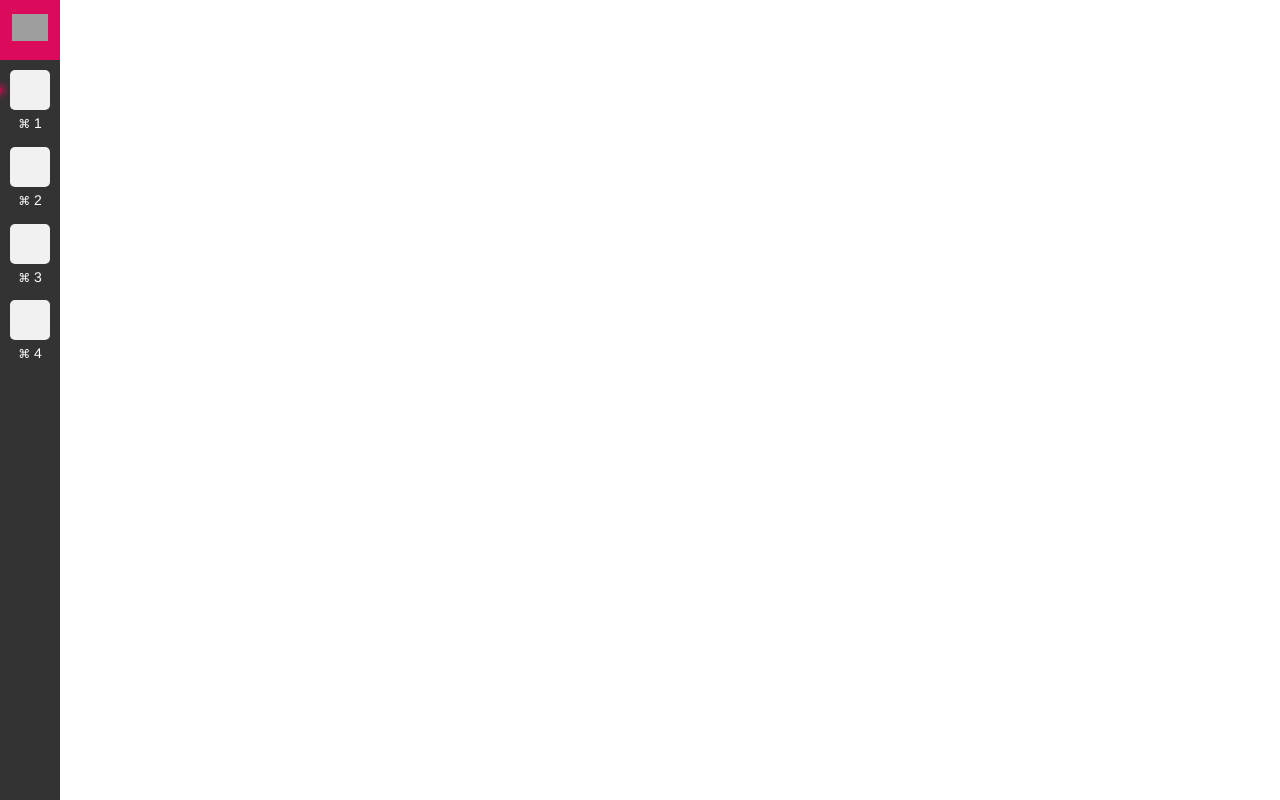
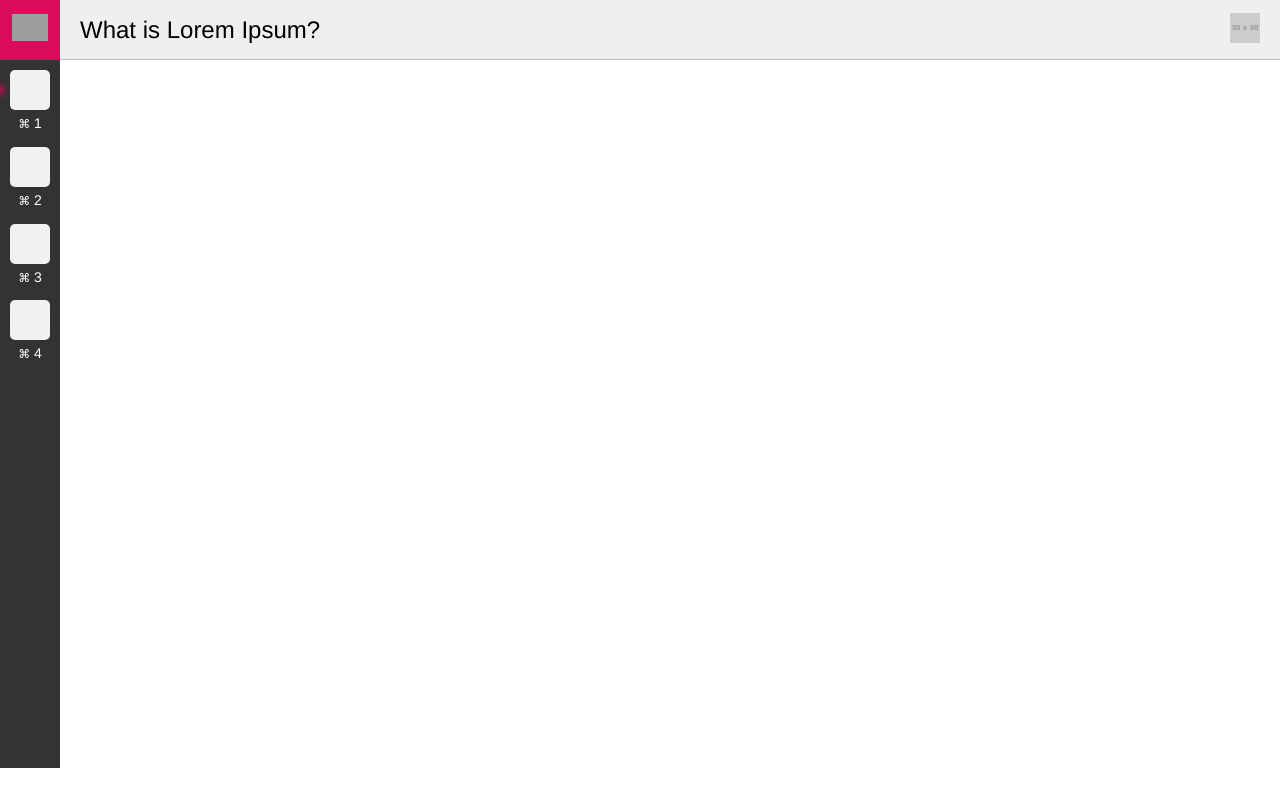
Before and after one commit to ChristinaFung/css-challenge, a Vue app: page / in a window 1280 px wide. Built offline with nearby package versions, Linux system fonts and the light colour scheme; grey boxes are pictures that could not be loaded.

Commit message:
WIP content header markup + styles

```diff
--- a/src/App.vue
+++ b/src/App.vue
@@ -4,6 +4,15 @@
     <Sidebar :users="content.users" :activeUser="state.activeUser" @set-user="setUser"/>
 
     <div class="content-container">
+      <div class="content-header">
+        <h1 class="content-title">{{ content.header.title }}</h1>
+        <div class="hamburger-container">
+          <div class="hamburger-icon">
+            <!-- TODO: Need hamburger icon -->
+            <img src="http://placehold.it/30x30" alt="">
+          </div>
+        </div>
+      </div>
     <!-- Header component -->
     <!-- MessagePreview component -->
     <!-- MessageWindow component -->
@@ -40,11 +49,14 @@ export default {
 <style lang="scss">
 @import "@/styles/setup.scss";
 
+
 #app {
   font-family: Helvetica, Arial, sans-serif;
   -webkit-font-smoothing: antialiased;
   -moz-osx-font-smoothing: grayscale;
   min-width: 1024px;
+  min-height: 768px;
+  display: flex;
 }
 
 * {
@@ -60,4 +72,25 @@ body {
   overflow: auto;
   height: 100vh;
 }
+
+.content-container {
+  width: calc(100% - 6rem)
+}
+
+.content-header {
+  background: $grey;
+  border-bottom: 1px solid $grey-border;
+  padding: 0 2rem;
+  line-height: 1;
+  height: 6rem;
+  display: flex;
+  justify-content: space-between;
+  align-items: center;
+
+  .content-title {
+    margin: 0;
+    font-weight: 300;
+    font-size: 2.4rem;
+  }
+}
 </style>
--- a/src/components/Sidebar.vue
+++ b/src/components/Sidebar.vue
@@ -24,6 +24,8 @@ export default {
 </script>
 
 <style lang="scss" scoped>
+// TODO: Add dropshadows on icons
+
 .sidebar {
   max-width: 6rem;
 
@@ -47,7 +49,7 @@ export default {
   .icons-bar {
     background: $grey-dark;
     width: 100%;
-    height: calc(100vh - 6rem);
+    height: calc(100% - 6rem);
     padding: 1rem 0;
     color: #fff;
   }
--- a/src/data/content.json
+++ b/src/data/content.json
@@ -1,4 +1,7 @@
 {
+  "header": {
+    "title": "What is Lorem Ipsum?"
+  },
   "users": [
     {
       "id": "user1",
--- a/src/styles/variables.scss
+++ b/src/styles/variables.scss
@@ -10,3 +10,5 @@ $grey-light: #f1f1f2;
 $grey-med: #eeeeef;
 $grey-dark: #333333;
 $black: #000;
+
+$grey-border: #c1c1c2;
```
